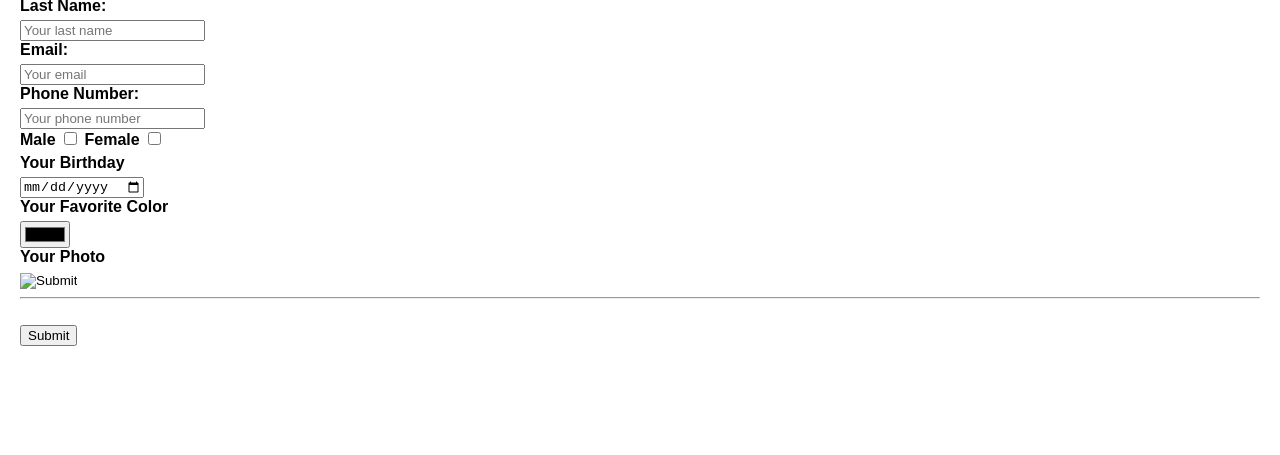
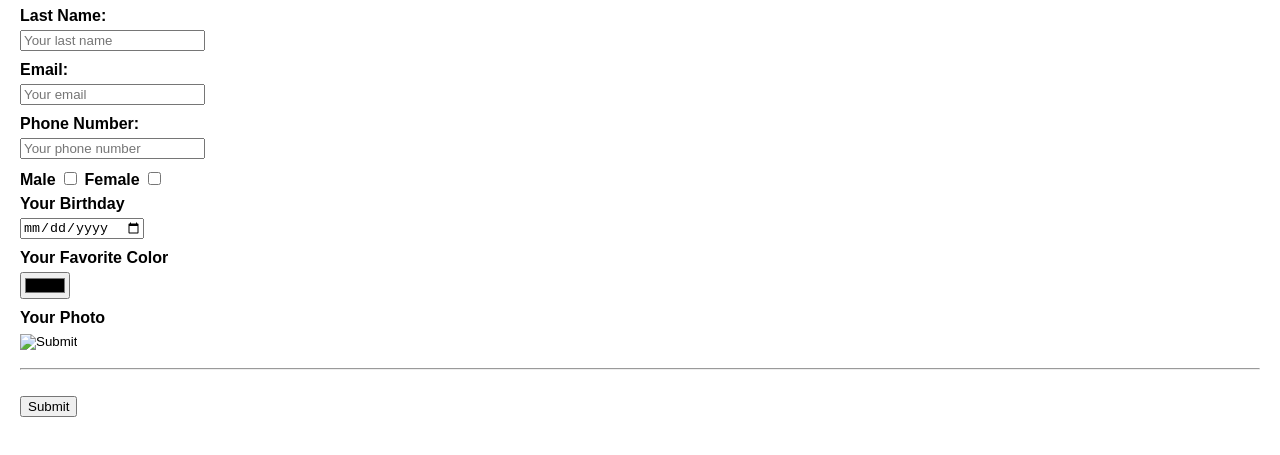
Before and after one commit to anahitsk0412/start-programming, a plain HTML site: page form.html in a window 1280 px wide. Shown: the part 131-586 px from the top of the page. Drawn offline with Linux system fonts and the light colour scheme.

Commit message:
Update form.html

```diff
--- a/form.html
+++ b/form.html
@@ -17,6 +17,10 @@
 
     .contact-form label.sex {
       display: inline-block;
+    }
+
+    .contact-form input {
+      margin-bottom: 10px;
     }
   </style>
 </head>
```
